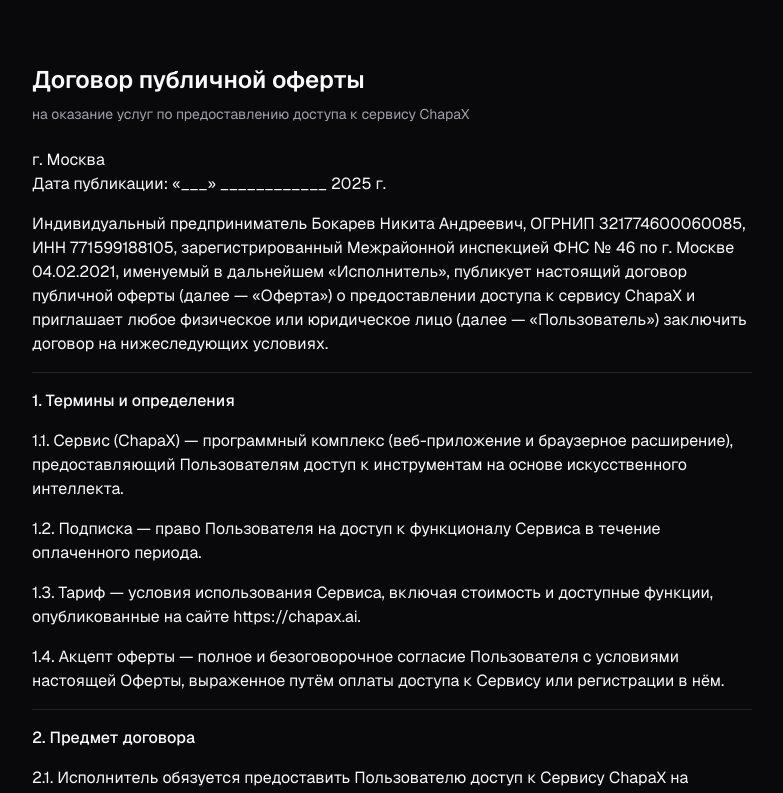
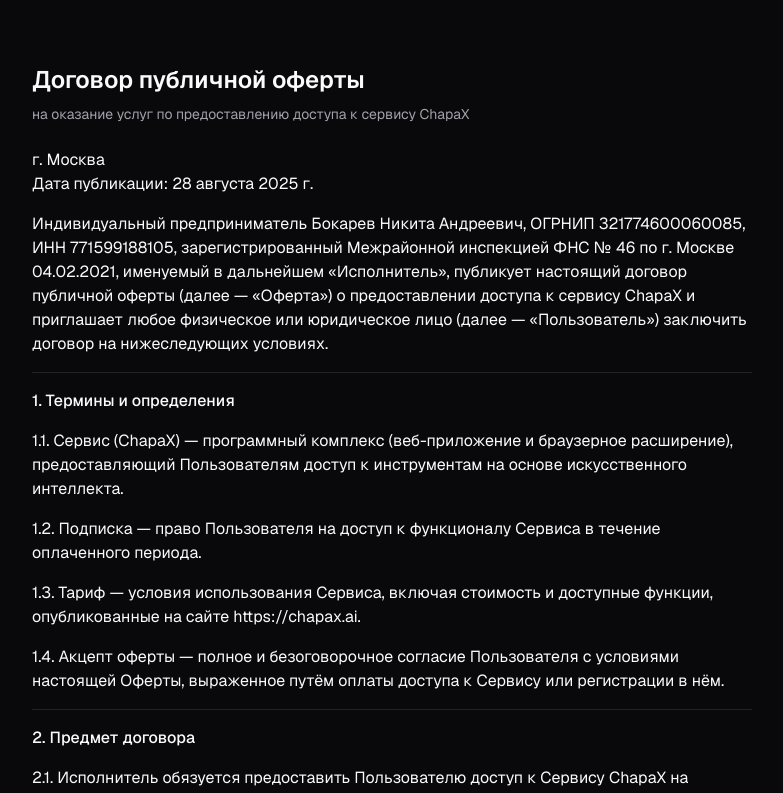
Before and after one commit to MareskoY/chapax-landing, a Next.js app: page /oferta in a window 1280 px wide. Shown: the top 793 px of the page, without its empty margins (248-1031 px from the left). Built offline with nearby package versions, Linux system fonts and the light colour scheme.

Commit message:
fix oferta

```diff
--- a/pages/oferta.tsx
+++ b/pages/oferta.tsx
@@ -13,7 +13,7 @@
         <h1 className="text-2xl font-semibold">Договор публичной оферты</h1>
         <div className="mt-2 text-sm text-muted-foreground">на оказание услуг по предоставлению доступа к сервису ChapaX</div>
         <div className="mt-6 text-sm sm:text-base space-y-4">
-          <p>г. Москва<br/>Дата публикации: «___» ____________ 2025 г.</p>
+          <p>г. Москва<br/>Дата публикации: 28 августа 2025 г.</p>
           <p>
             Индивидуальный предприниматель Бокарев Никита Андреевич, ОГРНИП 321774600060085, ИНН 771599188105, зарегистрированный
             Межрайонной инспекцией ФНС № 46 по г. Москве 04.02.2021, именуемый в дальнейшем «Исполнитель», публикует настоящий договор
```
